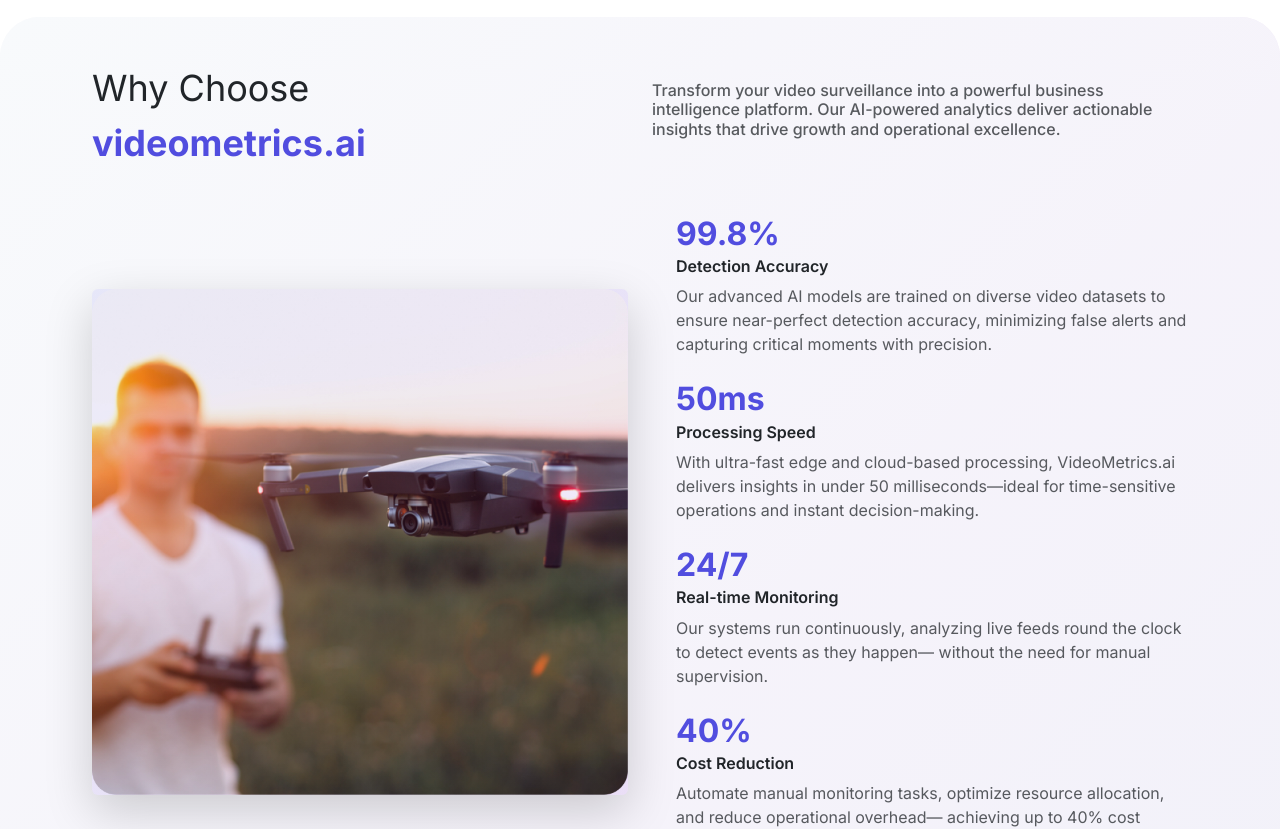
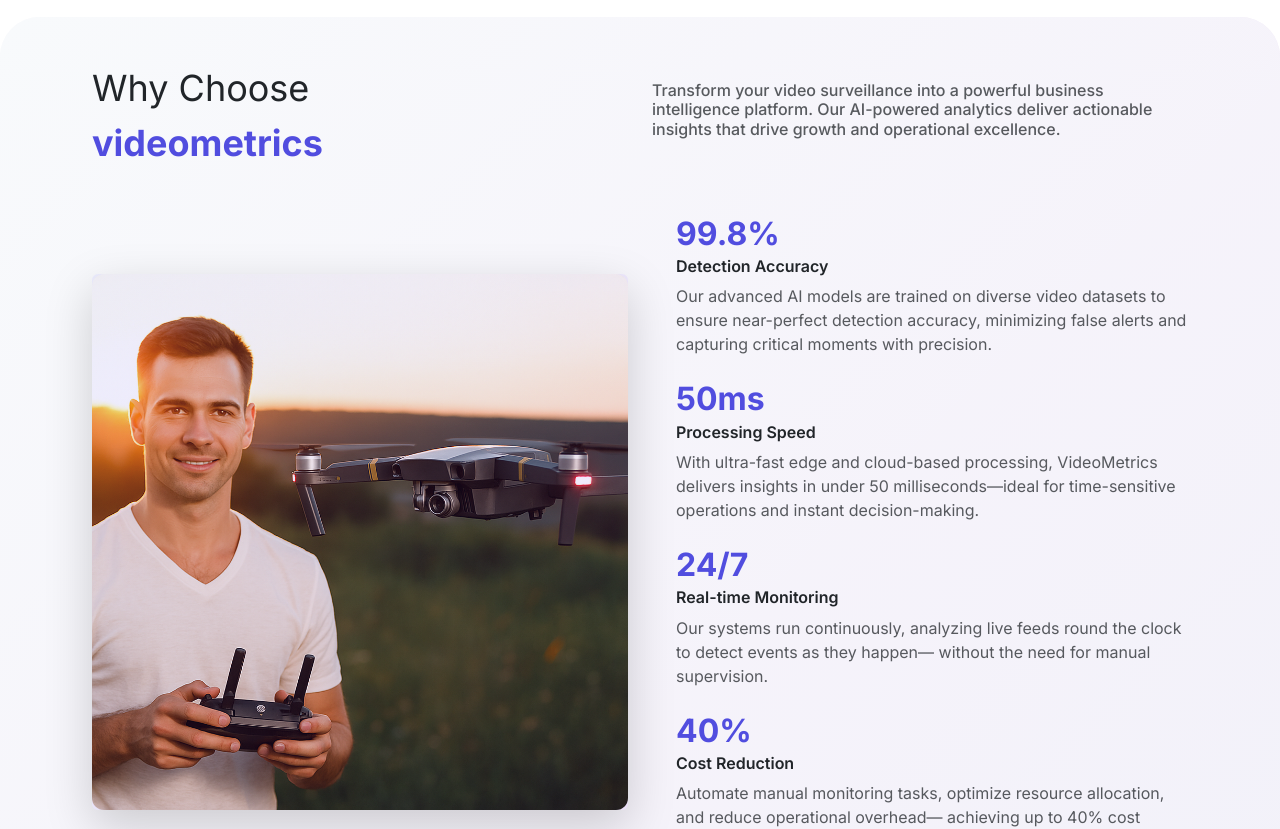
Before and after one commit to karthi0348/videometrics-ui, a Next.js app: page / in a window 1280 px wide. Shown: the part 1200-2029 px from the top of the page. Built offline with nearby package versions, Linux system fonts and the light colour scheme.

Commit message:
droneimage update

```diff
--- a/src/app/components/Footer.tsx
+++ b/src/app/components/Footer.tsx
@@ -16,7 +16,7 @@
 }
 
 const Footer: React.FC<FooterProps> = ({
-  companyName = "videometrics.ai",
+  companyName = "videometrics",
   companyDescription = "Advanced video analytics platform for business intelligence and operational insights.",
   links = [
     { label: "Contact", href: "/contact" }
--- a/src/app/home/components/WhyChooseSection.tsx
+++ b/src/app/home/components/WhyChooseSection.tsx
@@ -11,7 +11,7 @@
           <div className="col-lg-6 text-center text-lg-start mb-3 mb-lg-0">
             <h2 className="titleText fw-normal text-dark mb-1 mb-md-2">Why Choose</h2>
             <h2 className="titleText fw-bold mb-0" style={{ color: "rgb(81, 77, 223)" }}>
-              videometrics.ai
+              videometrics
             </h2>
           </div>
           <div className="col-lg-6">
@@ -27,7 +27,7 @@
           <div className="col-lg-6 mb-3 mb-lg-0 order-1 order-lg-1">
             <div className="position-relative rounded overflow-hidden shadow-lg">
               <Image
-                src="/images/drone.png"
+                src="/images/droneman.png"
                 alt="Professional using drone for video surveillance"
                 className="img-fluid w-100 responsive-image"
                 style={{
@@ -74,7 +74,7 @@
                 <h6 className="text-dark fw-semibold mb-2 fs-6 fs-md-5">Processing Speed</h6>
                 <p className="text-muted fs-6 fs-md-5 lh-base">
                   With ultra-fast edge and cloud-based processing,
-                  VideoMetrics.ai delivers insights in under 50
+                  VideoMetrics delivers insights in under 50
                   milliseconds—ideal for time-sensitive operations and instant
                   decision-making.
                 </p>
--- a/src/app/howitworks/components/HowItWorksHero.tsx
+++ b/src/app/howitworks/components/HowItWorksHero.tsx
@@ -10,7 +10,7 @@
   return (
     <section className={`${styles.hero} ${className}`}>
       <div className={styles.heroContainer}>
-        <h1 className={styles.heroTitle}>How VideoMetrics.ai Works</h1>
+        <h1 className={styles.heroTitle}>How VideoMetrics Works</h1>
         <p className={styles.heroDescription}>
           Transform your video data into actionable business intelligence  with our powerful yet simple analytics platform.
         </p>
```
Also changed, not shown: public/images/droneman.png (added).
